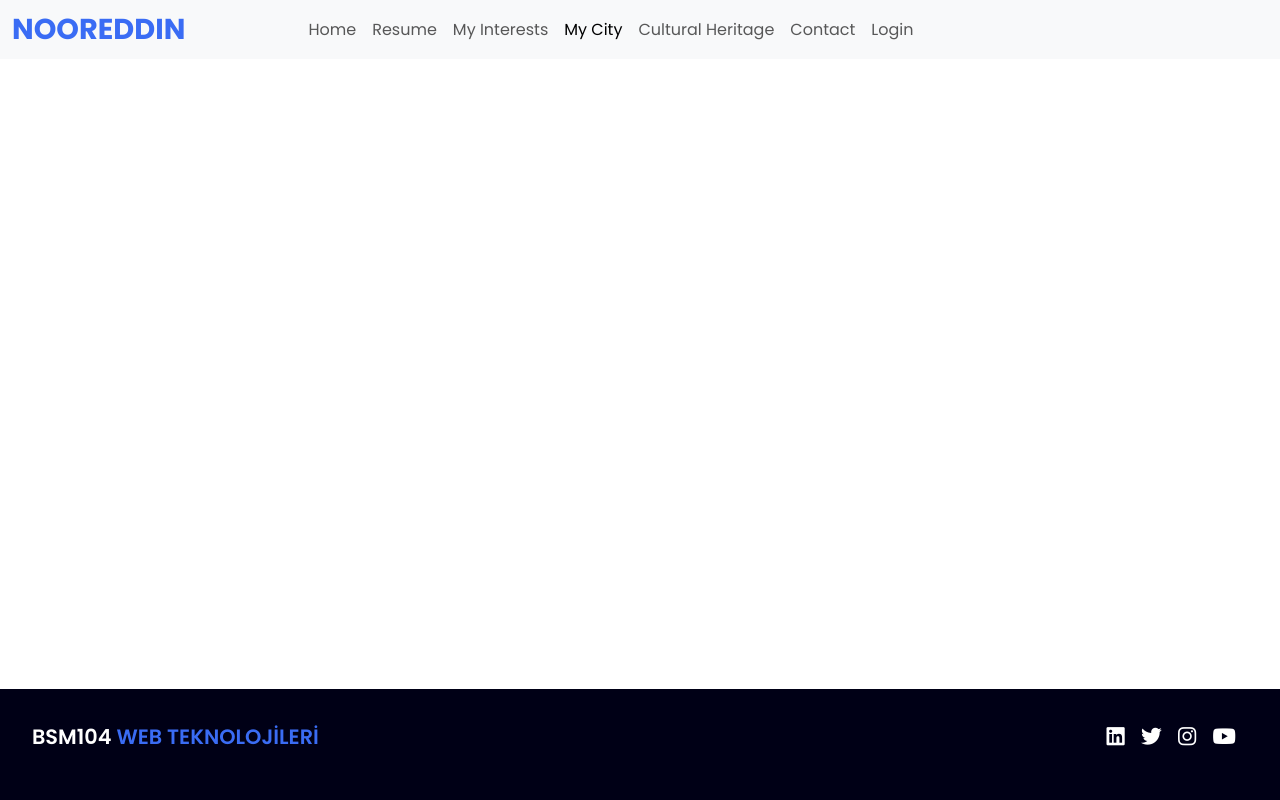
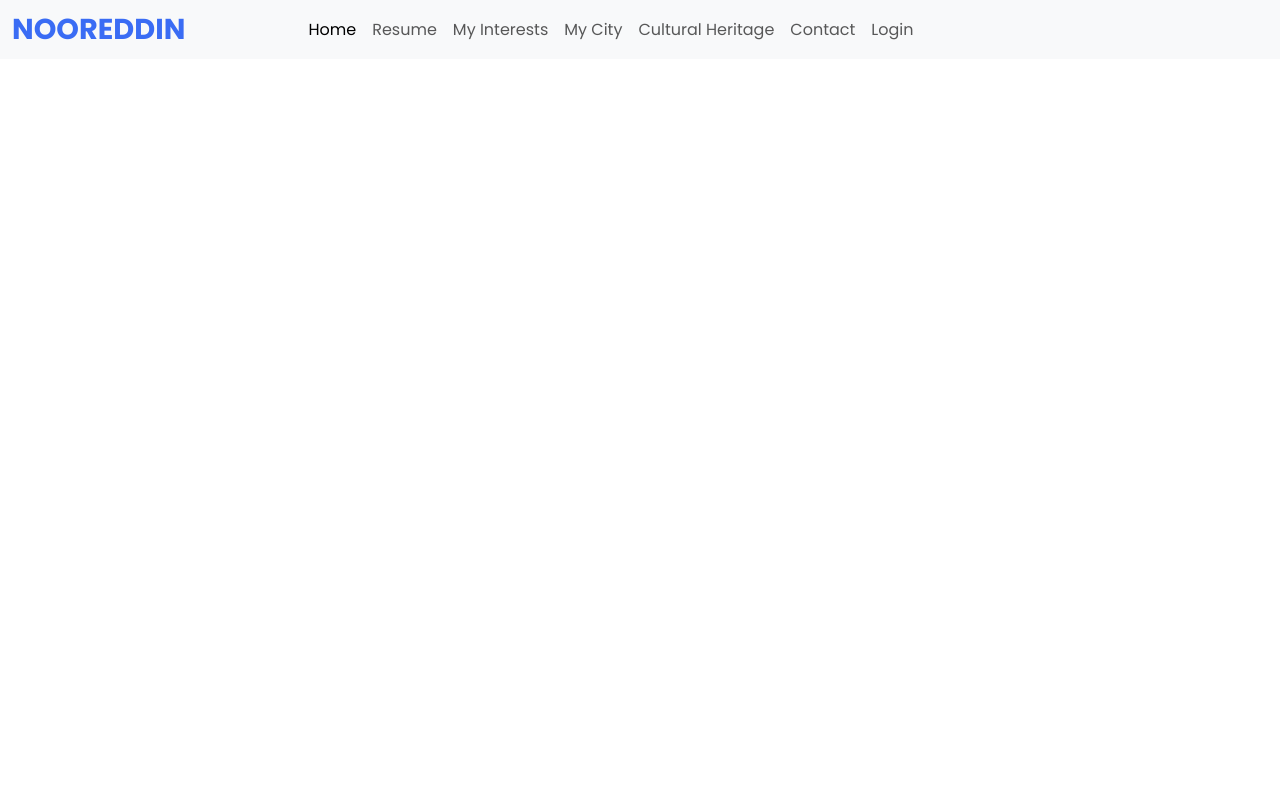
Before and after one commit to nooreddins/WEB-TEKNOLOJILERI-1.proje, a plain HTML site: page mycity.html in a window 1280 px wide. Drawn offline with nearby package versions, Linux system fonts and the light colour scheme.

Commit message:
Add files via upload

```diff
--- a/mycity.html
+++ b/mycity.html
@@ -5,9 +5,10 @@
     <meta http-equiv="X-UA-Compatible" content="IE=edge">
     <meta name="viewport" content="width=device-width, initial-scale=1.0">
     <link rel="stylesheet" href="https://cdnjs.cloudflare.com/ajax/libs/font-awesome/6.4.0/css/all.min.css">
+    <link rel="stylesheet" href="https://cdn.jsdelivr.net/npm/bootstrap-icons@1.10.5/font/bootstrap-icons.css">
     <link href="https://cdn.jsdelivr.net/npm/bootstrap@5.3.0-alpha3/dist/css/bootstrap.min.css" rel="stylesheet" integrity="sha384-KK94CHFLLe+nY2dmCWGMq91rCGa5gtU4mk92HdvYe+M/SXH301p5ILy+dN9+nJOZ" crossorigin="anonymous">
-    <link rel="stylesheet" href="css/mycity.css">
-    <title>My City</title>
+    <link rel="stylesheet" href="/css/index.css">
+    <title>404</title>
 </head>
 <body>
 
@@ -23,7 +24,7 @@
               <div class="collapse navbar-collapse" id="navbarNav">
                 <ul class="navbar-nav">
                   <li class="nav-item">
-                    <a class="nav-link" href="/index.html">Home</a>
+                    <a class="nav-link active" aria-current="page" href="/index.html">Home</a>
                   </li>
                   <li class="nav-item">
                     <a class="nav-link" href="/cv.html">Resume</a>
@@ -32,7 +33,7 @@
                     <a class="nav-link" href="/myinterests.html">My Interests</a>
                   </li>
                   <li class="nav-item">
-                    <a class="nav-link active" aria-current="page" href="/mycity.html">My City</a>
+                    <a class="nav-link" href="/mycity.html">My City</a>
                   </li>
                   <li class="nav-item">
                     <a class="nav-link" href="/culture.html">Cultural Heritage</a>
@@ -51,19 +52,10 @@
     </header>
 
 
-    <footer class="footer">
-        <p class="footer-title">BSM104 <span>WEB TEKNOLOJİLERİ</span></p>
-        <div class="social-icons">
-            <a href="https://www.linkedin.com/in/nooreddinrabie/" target="_blank"><i class="fab fa-linkedin"></i></a>
-            <a href="#"target="_blank"><i class="fab fa-twitter"></i></a>
-            <a href="#"target="_blank"><i class="fab fa-instagram"></i></a>
-            <a href="#"target="_blank"><i class="fab fa-youtube"></i></a>
-        </div>
-    </footer>
 
 
-    <script src="https://cdn.jsdelivr.net/npm/bootstrap@5.3.0-alpha3/dist/js/bootstrap.bundle.min.js"
-        integrity="sha384-ENjdO4Dr2bkBIFxQpeoTz1HIcje39Wm4jDKdf19U8gI4ddQ3GYNS7NTKfAdVQSZe"
-        crossorigin="anonymous"></script>
+<script src="https://cdn.jsdelivr.net/npm/bootstrap@5.3.0-alpha3/dist/js/bootstrap.bundle.min.js"
+    integrity="sha384-ENjdO4Dr2bkBIFxQpeoTz1HIcje39Wm4jDKdf19U8gI4ddQ3GYNS7NTKfAdVQSZe"
+    crossorigin="anonymous"></script>
 </body>
 </html>
```
